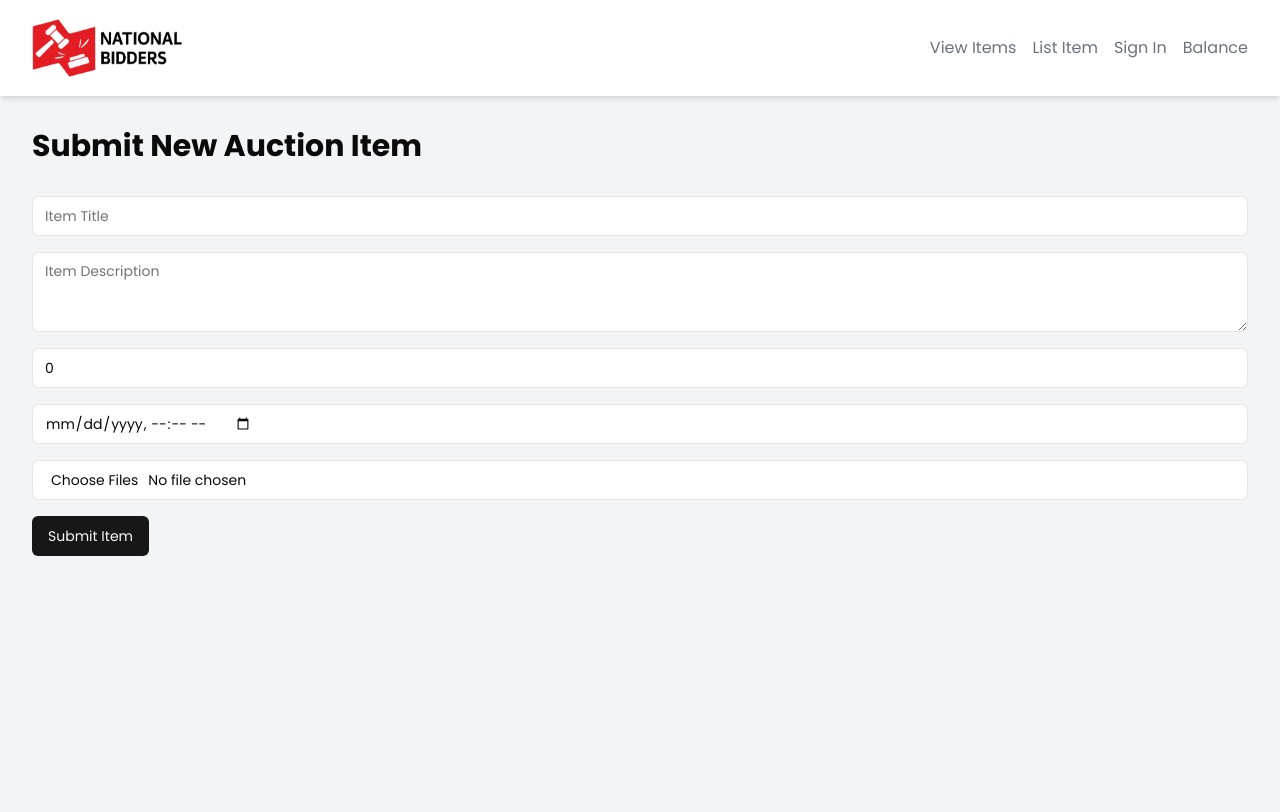
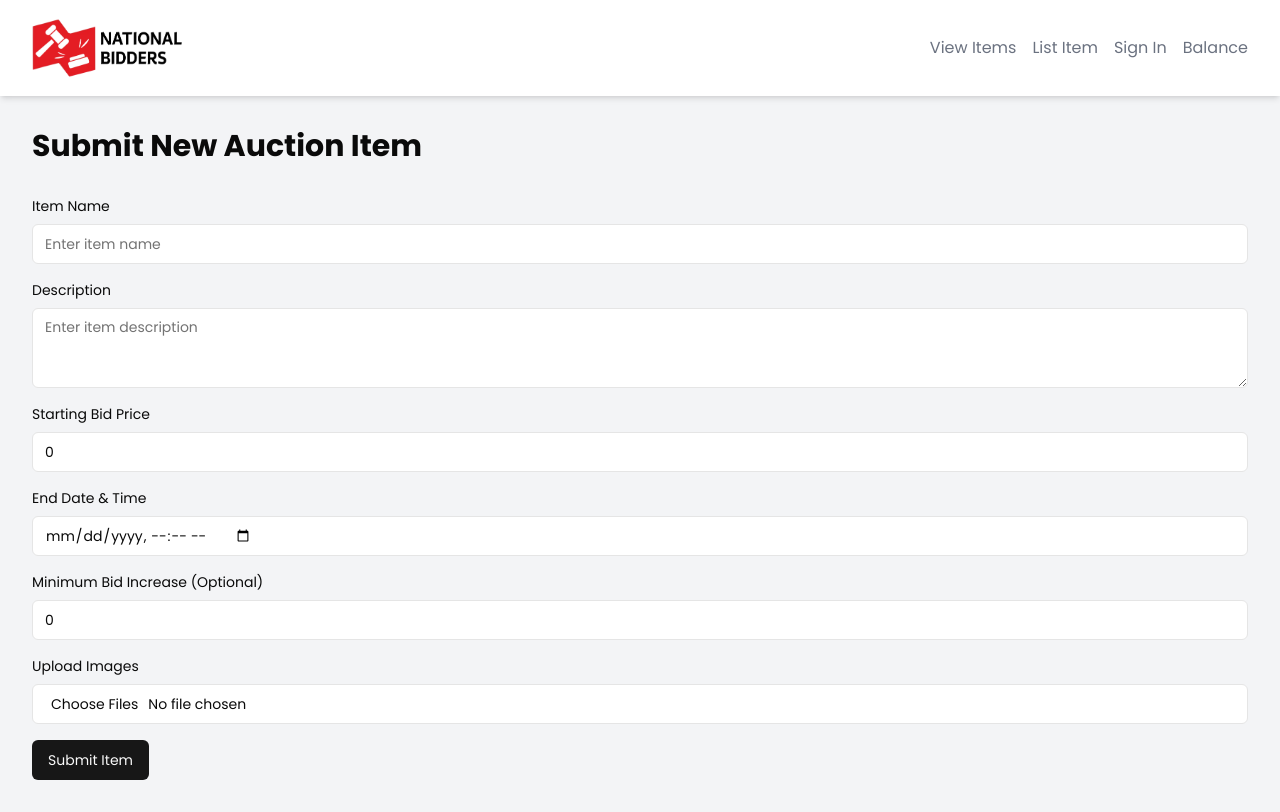
Before and after one commit to xuej41/NationalBiddersOfCanada, a Next.js app in the folder with-supabase-app/: page /admin/submit-item in a window 1280 px wide. Built offline with nearby package versions, Linux system fonts and the light colour scheme.

Commit message:
Implement post to DB to list auction

```diff
--- a/with-supabase-app/app/components/ItemSubmissionForm.tsx
+++ b/with-supabase-app/app/components/ItemSubmissionForm.tsx
@@ -1,68 +1,168 @@
-"use client"
+"use client";
 
-import { useState } from "react"
-import { Button } from "@/components/ui/button"
-import { Input } from "@/components/ui/input"
-import { Textarea } from "@/components/ui/textarea"
+import { useState } from "react";
+import { Button } from "@/components/ui/button";
+import { Input } from "@/components/ui/input";
+import { Textarea } from "@/components/ui/textarea";
 
 export default function ItemSubmissionForm() {
   const [formData, setFormData] = useState({
     title: "",
     description: "",
-    startingBid: 0,
-    endTime: "",
+    starting_price: 0,
+    end_time: "",
+    min_increase: 0,
     images: [] as File[],
-  })
+  });
 
-  const handleChange = (e: React.ChangeEvent<HTMLInputElement | HTMLTextAreaElement>) => {
-    const { name, value } = e.target
-    setFormData((prev) => ({ ...prev, [name]: value }))
-  }
+  const handleChange = (
+    e: React.ChangeEvent<HTMLInputElement | HTMLTextAreaElement>
+  ) => {
+    const { name, value } = e.target;
+    setFormData((prev) => ({
+      ...prev,
+      [name]: name === "starting_price" || name === "min_increase" ? Number(value) : value,
+    }));
+  };
 
   const handleImageChange = (e: React.ChangeEvent<HTMLInputElement>) => {
     if (e.target.files) {
-      setFormData((prev) => ({ ...prev, images: Array.from(e.target.files!) }))
+      setFormData((prev) => ({
+        ...prev,
+        images: Array.from(e.target.files),
+      }));
     }
+  };
+
+  const handleSubmit = async (e: React.FormEvent) => {
+    e.preventDefault();
+
+    try {
+      const backendData = {
+        title: formData.title,
+        description: formData.description,
+        starting_price: formData.starting_price,
+        end_time: formData.end_time,
+        min_increase: formData.min_increase,
+        images: formData.images,
+      };
+
+      const response = await fetch("http://localhost:3000/api/auction_items", {
+        method: "POST",
+        headers: {
+          "Content-Type": "application/json",
+        },
+        body: JSON.stringify(backendData),
+      });
+
+      if (!response.ok) {
+        throw new Error(`HTTP error! status: ${response.status}`);
       }
 
-  const handleSubmit = async (e: React.FormEvent) => {
-    e.preventDefault()
-    // Here you would typically send the data to your backend
-    console.log("Submitting item:", formData)
-    // Reset form after submission
-    setFormData({ title: "", description: "", startingBid: 0, endTime: "", images: [] })
+      const result = await response.json();
+      console.log("Successfully submitted item:", result);
+
+      setFormData({
+        title: "",
+        description: "",
+        starting_price: 0,
+        end_time: "",
+        min_increase: 0,
+        images: [],
+      });
+    } catch (error) {
+      console.error("Error submitting item:", error);
+      alert("Submission failed. Please try again.");
     }
+  };
+
 
   return (
     <form onSubmit={handleSubmit} className="space-y-4">
+      <div>
+        <label htmlFor="title" className="block mb-2 text-sm font-medium">
+          Item Name
+        </label>
         <Input
           type="text"
+          id="title"
           name="title"
           value={formData.title}
           onChange={handleChange}
-        placeholder="Item Title"
+          placeholder="Enter item name"
           required
         />
+      </div>
+      <div>
+        <label htmlFor="description" className="block mb-2 text-sm font-medium">
+          Description
+        </label>
         <Textarea
+          id="description"
           name="description"
           value={formData.description}
           onChange={handleChange}
-        placeholder="Item Description"
+          placeholder="Enter item description"
           required
         />
+      </div>
+      <div>
+        <label htmlFor="starting_price" className="block mb-2 text-sm font-medium">
+          Starting Bid Price
+        </label>
         <Input
           type="number"
-        name="startingBid"
-        value={formData.startingBid}
+          id="starting_price"
+          name="starting_price"
+          value={formData.starting_price}
           onChange={handleChange}
-        placeholder="Starting Bid"
+          placeholder="Enter starting bid price"
           min={0}
           step={0.01}
           required
         />
-      <Input type="datetime-local" name="endTime" value={formData.endTime} onChange={handleChange} required />
-      <Input type="file" onChange={handleImageChange} accept="image/*" multiple required />
+      </div>
+      <div>
+        <label htmlFor="end_time" className="block mb-2 text-sm font-medium">
+          End Date & Time
+        </label>
+        <Input
+          type="datetime-local"
+          id="end_time"
+          name="end_time"
+          value={formData.end_time}
+          onChange={handleChange}
+          required
+        />
+      </div>
+      <div>
+        <label htmlFor="min_increase" className="block mb-2 text-sm font-medium">
+          Minimum Bid Increase (Optional)
+        </label>
+        <Input
+          type="number"
+          id="min_increase"
+          name="min_increase"
+          value={formData.min_increase}
+          onChange={handleChange}
+          placeholder="Enter minimum bid increment"
+          min={0}
+          step={0.01}
+        />
+      </div>
+      <div>
+        <label htmlFor="images" className="block mb-2 text-sm font-medium">
+          Upload Images
+        </label>
+        <Input
+          type="file"
+          id="images"
+          onChange={handleImageChange}
+          accept="image/*"
+          multiple
+        />
+      </div>
       <Button type="submit">Submit Item</Button>
     </form>
-  )
+  );
 }
```
Lines whose indentation alone changed are shown as unchanged.
